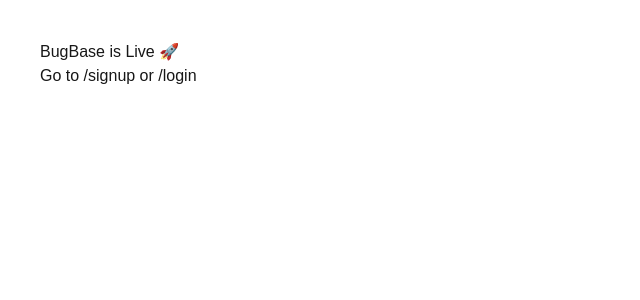
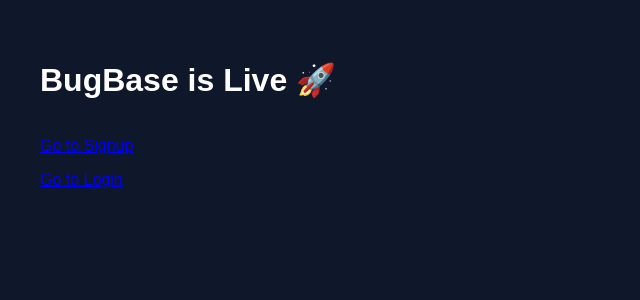
Before and after one commit to abu-pixel/bugbase, a Next.js app: page / in a window 1280 px wide. Shown: the top 300 px of the page, without its empty margins (0-640 px from the left). Built offline with nearby package versions, Linux system fonts and the light colour scheme.

Commit message:
fix UI navigation and layout issues

```diff
--- a/app/layout.tsx
+++ b/app/layout.tsx
@@ -1,33 +1,19 @@
-import type { Metadata } from "next";
-import { Geist, Geist_Mono } from "next/font/google";
-import "./globals.css";
-
-const geistSans = Geist({
-  variable: "--font-geist-sans",
-  subsets: ["latin"],
-});
-
-const geistMono = Geist_Mono({
-  variable: "--font-geist-mono",
-  subsets: ["latin"],
-});
-
-export const metadata: Metadata = {
-  title: "Create Next App",
-  description: "Generated by create next app",
-};
-
 export default function RootLayout({
   children,
-}: Readonly<{
+}: {
   children: React.ReactNode;
-}>) {
+}) {
   return (
-    <html
-      lang="en"
-      className={`${geistSans.variable} ${geistMono.variable} h-full antialiased`}
-    >
-      <body className="min-h-full flex flex-col">{children}</body>
+    <html lang="en">
+      <body style={{
+        margin: 0,
+        padding: 0,
+        fontFamily: "Arial",
+        background: "#0f172a",
+        color: "white"
+      }}>
+        {children}
+      </body>
     </html>
   );
 }
--- a/app/page.tsx
+++ b/app/page.tsx
@@ -1,8 +1,23 @@
+import Link from "next/link";
+
 export default function Home() {
   return (
-    <main style={{ padding: 40 }}>
+    <main style={{
+      padding: 40,
+      display: "flex",
+      flexDirection: "column",
+      gap: 16,
+      fontFamily: "Arial"
+    }}>
       <h1>BugBase is Live 🚀</h1>
-      <p>Go to /signup or /login</p>
+
+      <Link href="/signup" style={{ color: "blue", textDecoration: "underline" }}>
+        Go to Signup
+      </Link>
+
+      <Link href="/login" style={{ color: "blue", textDecoration: "underline" }}>
+        Go to Login
+      </Link>
     </main>
   );
 }
```
